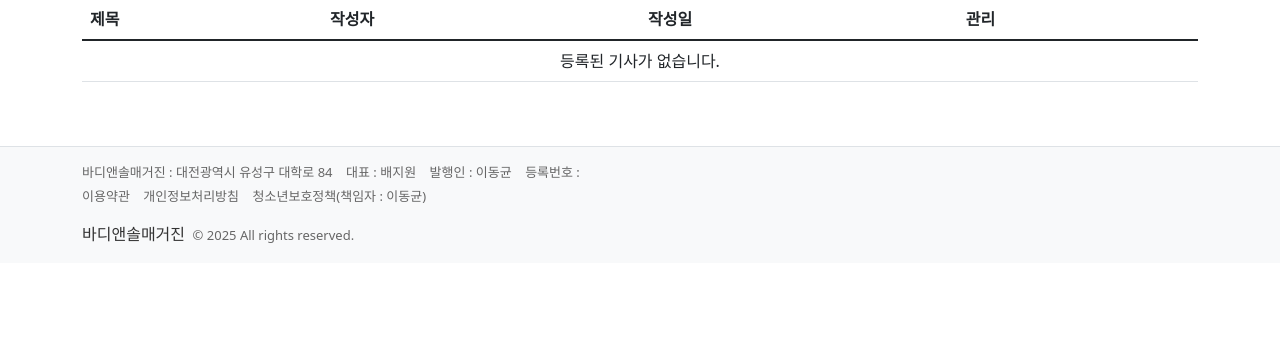
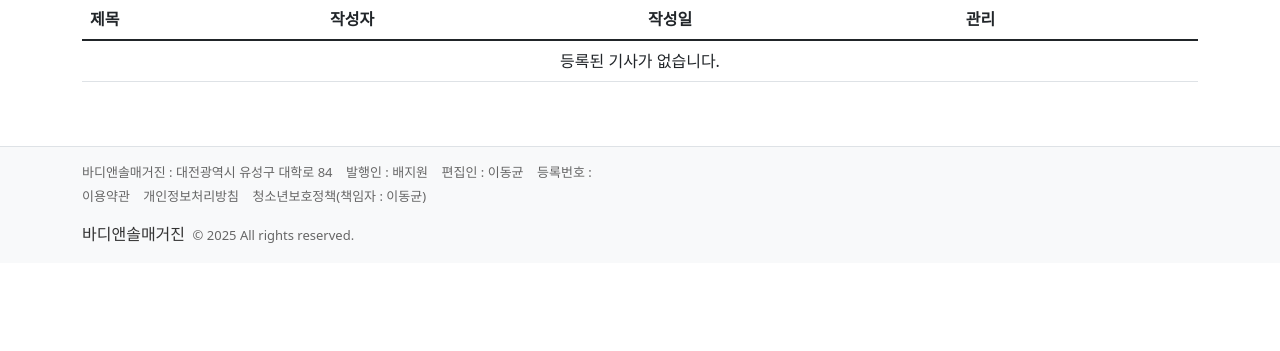
Before and after one commit to GOLDEN-DK/bodynsol_newscompany, a Flask app: page /admin/dashboard in a window 1280 px wide. Shown: the part 199-550 px from the top of the page. Run offline with Flask 3, Linux system fonts and the light colour scheme; a user stored in the database is signed in; parts of the project's set-up code (start-up, migrations or seed data) failed here and were passed over.

Commit message:
발행인 수정

```diff
--- a/app/templates/base.html
+++ b/app/templates/base.html
@@ -96,8 +96,8 @@
           <div class="col-12">
             <!-- 회사 정보 -->
             <p class="mb-1" style="font-size: 13px; color: #666">
-              바디앤솔매거진 : 대전광역시 유성구 대학로 84 &nbsp;&nbsp; 대표 :
-              배지원 &nbsp;&nbsp; 발행인 : 이동균 &nbsp;&nbsp; 등록번호 :
+              바디앤솔매거진 : 대전광역시 유성구 대학로 84 &nbsp;&nbsp; 발행인 :
+              배지원 &nbsp;&nbsp; 편집인 : 이동균 &nbsp;&nbsp; 등록번호 :
               <!--문화, 나00009-->
             </p>
             <!--p class="mb-1" style="font-size: 13px; color: #666;">
```
